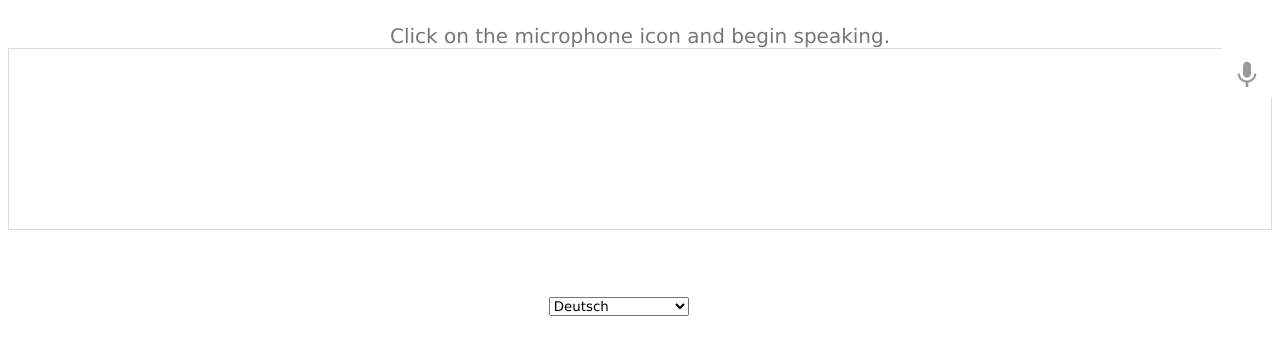
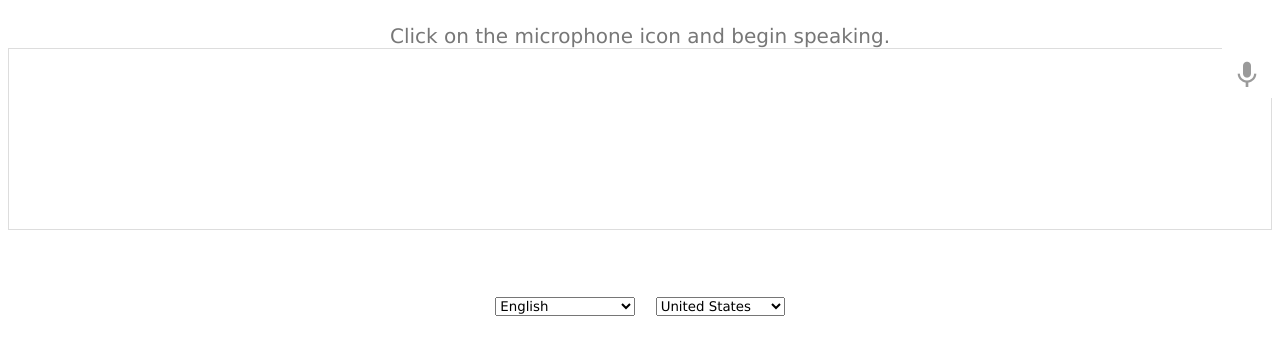
Before and after one commit to alkateb/alkateb.github.io, a plain HTML site: page index.html in a window 1280 px wide. Shown: the part 96-450 px from the top of the page. Drawn offline with Linux system fonts and the light colour scheme.

Commit message:
6th commit

```diff
--- a/index.html
+++ b/index.html
@@ -216,7 +216,7 @@ var langs =
 for (var i = 0; i < langs.length; i++) {
   select_language.options[i] = new Option(langs[i][0], i);
 }
-select_language.selectedIndex = 6;
+select_language.selectedIndex = 0;
 updateCountry();
 select_dialect.selectedIndex = 6;
 showInfo('info_start');
```
